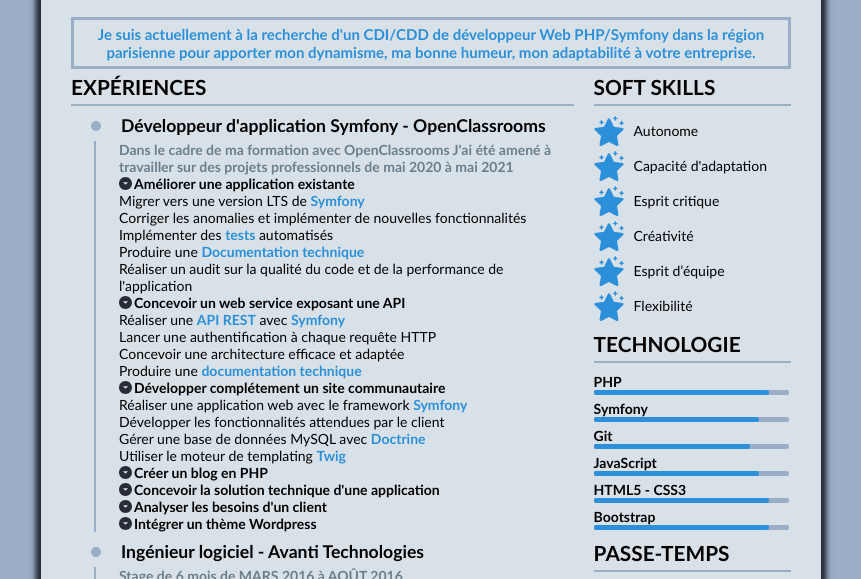
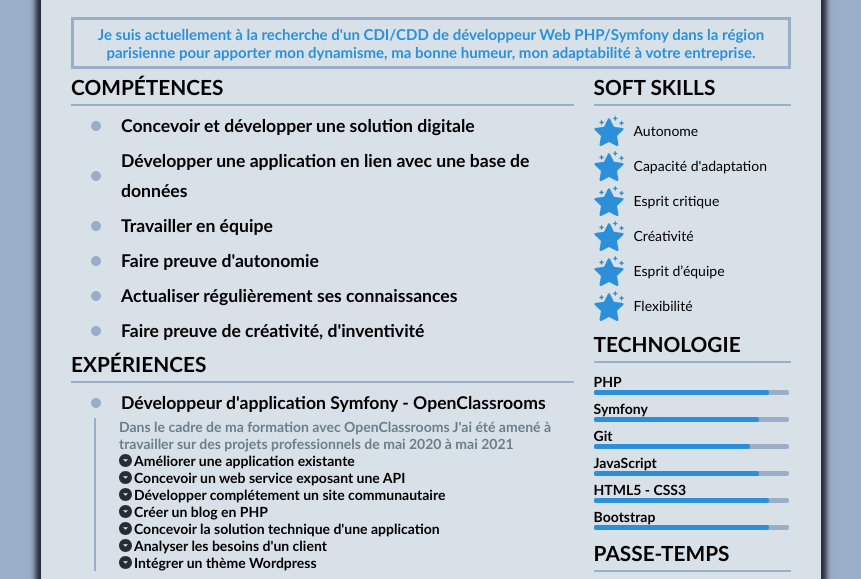
Before and after one commit to kdefarge/cv, a plain HTML site: page v2.html in a window 1280 px wide. Shown: the part 163-742 px from the top of the page, without its empty margins (209-1070 px from the left). Drawn offline with nearby package versions, Linux system fonts and the light colour scheme; files that its build step writes are made by us from their sources.

Commit message:
Change - add main content "compétences"

```diff
--- a/v2.html
+++ b/v2.html
@@ -34,27 +34,24 @@
             </div>
             <div class="content">
                 <div class="content__main">
+
+                    <div class="content__title">Compétences</div>
+
+                    <div class="content__subtitle addicon addicon--circle">Concevoir et développer une solution digitale</div>
+                    <div class="content__subtitle addicon addicon--circle">Développer une application en lien avec une base de données</div>
+                    <div class="content__subtitle addicon addicon--circle">Travailler en équipe</div>
+                    <div class="content__subtitle addicon addicon--circle">Faire preuve d'autonomie</div>
+                    <div class="content__subtitle addicon addicon--circle">Actualiser régulièrement ses connaissances</div>
+                    <div class="content__subtitle addicon addicon--circle">Faire preuve de créativité, d'inventivité</div>
+
                     <div class="content__title">Expériences</div>
                     <div class="content__subtitle addicon addicon--circle">Développeur d'application Symfony - OpenClassrooms</div>
                     <div class="content__task">
                         <div class="content__task__date">Dans le cadre de ma formation avec OpenClassrooms J'ai été amené à travailler sur des projets professionnels de mai 2020 à mai 2021</div>
                         <div class="content__task__resume">
                             <div class="addicon addicon--app">Améliorer une application existante</div>
-                            Migrer vers une version LTS de <b>Symfony</b><br />
-                            Corriger les anomalies et implémenter de nouvelles fonctionnalités<br />
-                            Implémenter des <b>tests</b> automatisés<br />
-                            Produire une <b>Documentation technique</b><br />
-                            Réaliser un audit sur la qualité du code et de la performance de l'application
                             <div class="addicon addicon--app">Concevoir un web service exposant une API</div>
-                            Réaliser une <b>API REST</b> avec <b>Symfony</b><br />
-                            Lancer une authentification à chaque requête HTTP<br />
-                            Concevoir une architecture efficace et adaptée<br />
-                            Produire une <b>documentation technique</b>
                             <div class="addicon addicon--app">Développer complétement un site communautaire</div>
-                            Réaliser une application web avec le framework <b>Symfony</b><br />
-                            Développer les fonctionnalités attendues par le client<br />
-                            Gérer une base de données MySQL avec <b>Doctrine</b><br />
-                            Utiliser le moteur de templating <b>Twig</b>
                             <div class="addicon addicon--app">Créer un blog en PHP</div>
                             <div class="addicon addicon--app">Concevoir la solution technique d'une application</div>
                             <div class="addicon addicon--app">Analyser les besoins d'un client</div>
```
